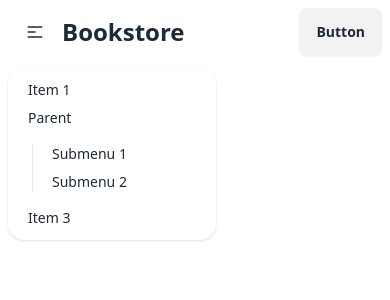
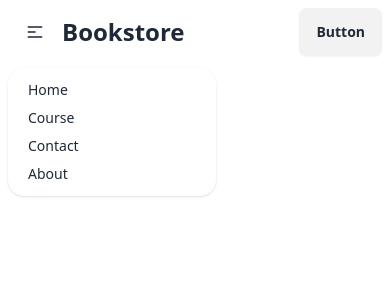
Before and after one commit to dimanranawaka/mern_stack_bookstore, a React (Vite) app in the folder Frontend/: page / in a window 390 px wide. Both pictures are taken after a click on the button 35 px from the left and 32 px from the top of the page. Shown: the top 300 px of the page. Built offline with nearby package versions, Linux system fonts and the light colour scheme.

Commit message:
implement navbar

```diff
--- a/Frontend/src/components/Navbar.jsx
+++ b/Frontend/src/components/Navbar.jsx
@@ -1,6 +1,22 @@
 import React from "react";
 
 function Navbar() {
+  const navItems = (
+    <>
+      <li>
+        <a>Home</a>
+      </li>
+      <li>
+        <a>Course</a>
+      </li>
+      <li>
+        <a>Contact</a>
+      </li>
+      <li>
+        <a>About</a>
+      </li>
+    </>
+  );
   return (
     <div>
       <div className="navbar bg-base-100">
@@ -26,42 +42,13 @@ function Navbar() {
               tabIndex={0}
               className="menu menu-sm dropdown-content mt-3 z-[1] p-2 shadow bg-base-100 rounded-box w-52"
             >
-              <li>
-                <a>Item 1</a>
-              </li>
-              <li>
-                <a>Parent</a>
-                <ul className="p-2">
-                  <li>
-                    <a>Submenu 1</a>
-                  </li>
-                  <li>
-                    <a>Submenu 2</a>
-                  </li>
-                </ul>
-              </li>
-              <li>
-                <a>Item 3</a>
-              </li>
+              {navItems}
             </ul>
           </div>
           <a className="text-2xl font-bold cursor-pointer">Bookstore</a>
         </div>
         <div className="navbar-center hidden lg:flex">
-          <ul className="menu menu-horizontal px-1">
-            <li>
-              <a>Home</a>
-            </li>
-            <li>
-              <a>Course</a>
-            </li>
-            <li>
-              <a>Contact</a>
-            </li>
-            <li>
-              <a>About</a>
-            </li>
-          </ul>
+          <ul className="menu menu-horizontal px-1">{navItems}</ul>
         </div>
         <div className="navbar-end">
           <a className="btn">Button</a>
```
